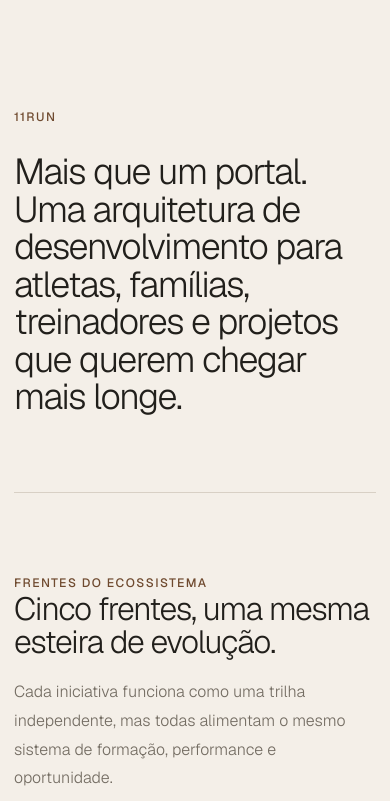
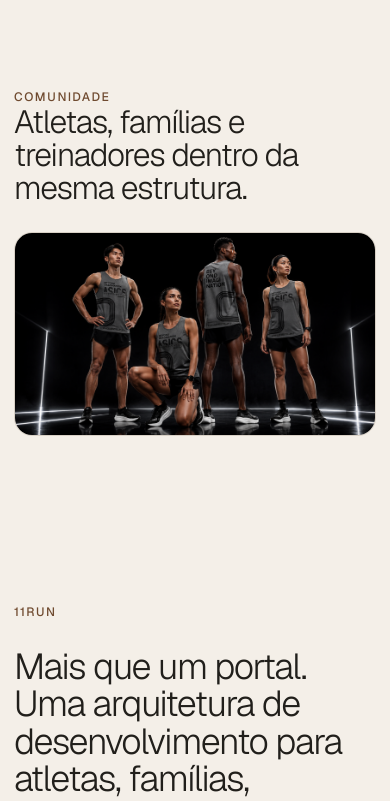
Before and after one commit to SeitiKatsumi/portal11run, a Next.js app: page / in a window 390 px wide. Shown: the part 1216-2017 px from the top of the page. Built offline with nearby package versions, Linux system fonts and the light colour scheme; no server answers.

Commit message:
Add photo hero sections and uppercase navigation

```diff
--- a/src/app/globals.css
+++ b/src/app/globals.css
@@ -90,8 +90,17 @@ main {
   justify-content: center;
   gap: clamp(22px, 2.6vw, 38px);
   color: var(--muted);
-  font-size: 0.82rem;
-  font-weight: 400;
+  font-size: 0.76rem;
+  font-weight: 500;
+  letter-spacing: 0.08em;
+  text-transform: uppercase;
+}
+
+.header-cta {
+  font-size: 0.76rem;
+  font-weight: 500;
+  letter-spacing: 0.08em;
+  text-transform: uppercase;
 }
 
 .desktop-nav a,
@@ -186,6 +195,10 @@ main {
 .mobile-nav a {
   padding: 13px;
   color: var(--muted);
+  font-size: 0.78rem;
+  font-weight: 500;
+  letter-spacing: 0.08em;
+  text-transform: uppercase;
 }
 
 .hero-section,
@@ -197,7 +210,8 @@ main {
 .highlight-band,
 .notice-block,
 .back-link-wrap,
-.home-statement {
+.home-statement,
+.photo-hero {
   width: min(calc(100% - 48px), var(--max));
   margin-inline: auto;
 }
@@ -315,6 +329,51 @@ main {
   grid-template-columns: 0.18fr 1fr;
   gap: clamp(28px, 5vw, 70px);
   border-bottom: 1px solid var(--line);
+}
+
+.photo-hero {
+  margin-top: clamp(72px, 9vw, 126px);
+  margin-bottom: clamp(72px, 9vw, 126px);
+  display: grid;
+  gap: clamp(28px, 4vw, 54px);
+  align-items: center;
+}
+
+.photo-hero > div {
+  max-width: 760px;
+}
+
+.photo-hero h2 {
+  margin: 0;
+  font-size: clamp(2rem, 4.8vw, 5.7rem);
+  font-weight: 300;
+  line-height: 1.02;
+  letter-spacing: -0.038em;
+}
+
+.photo-hero p {
+  max-width: 560px;
+  margin: 20px 0 0;
+  color: var(--muted);
+  font-size: 1.05rem;
+  line-height: 1.75;
+}
+
+.photo-hero img {
+  width: 100%;
+  aspect-ratio: 16 / 9;
+  object-fit: cover;
+  border: 1px solid var(--line);
+  border-radius: var(--radius);
+  background: var(--surface);
+}
+
+.photo-hero-wide {
+  grid-template-columns: minmax(260px, 0.42fr) minmax(0, 0.58fr);
+}
+
+.photo-hero-split {
+  grid-template-columns: minmax(0, 0.62fr) minmax(280px, 0.38fr);
 }
 
 .home-statement span,
@@ -864,6 +923,8 @@ main {
   }
 
   .home-statement,
+  .photo-hero-wide,
+  .photo-hero-split,
   .hero-section,
   .section.split,
   .form-page,
@@ -898,7 +959,8 @@ main {
   .notice-block,
   .back-link-wrap,
   .site-footer,
-  .home-statement {
+  .home-statement,
+  .photo-hero {
     width: min(calc(100% - 28px), var(--max));
   }
 
--- a/src/app/page.tsx
+++ b/src/app/page.tsx
@@ -49,6 +49,14 @@ export default function Home() {
         </div>
       </section>
 
+      <section className="photo-hero photo-hero-wide">
+        <div>
+          <span className="eyebrow">comunidade</span>
+          <h2>Atletas, famílias e treinadores dentro da mesma estrutura.</h2>
+        </div>
+        <img src="/assets/equipe.png" alt="Equipe de corredores 11RUN" />
+      </section>
+
       <section className="home-statement">
         <span>11RUN</span>
         <h2>
@@ -80,6 +88,15 @@ export default function Home() {
         </div>
       </section>
 
+      <section className="photo-hero photo-hero-split">
+        <img src="/assets/11run.png" alt="Corredora em movimento ONZERUN" />
+        <div>
+          <span className="eyebrow">performance</span>
+          <h2>Da rotina de treino ao próximo salto competitivo.</h2>
+          <p>Uma operação pensada para organizar acompanhamento, calendário, orientação e oportunidade.</p>
+        </div>
+      </section>
+
       <section className="section split home-system">
         <SectionTitle
           eyebrow="o sistema"
@@ -105,6 +122,14 @@ export default function Home() {
             </div>
           </div>
         </Reveal>
+      </section>
+
+      <section className="photo-hero photo-hero-wide">
+        <div>
+          <span className="eyebrow">base e futuro</span>
+          <h2>O caminho começa na base e ganha escala com continuidade.</h2>
+        </div>
+        <img src="/assets/equipe.png" alt="Atletas do ecossistema 11RUN" />
       </section>
 
       <section className="section">
```
